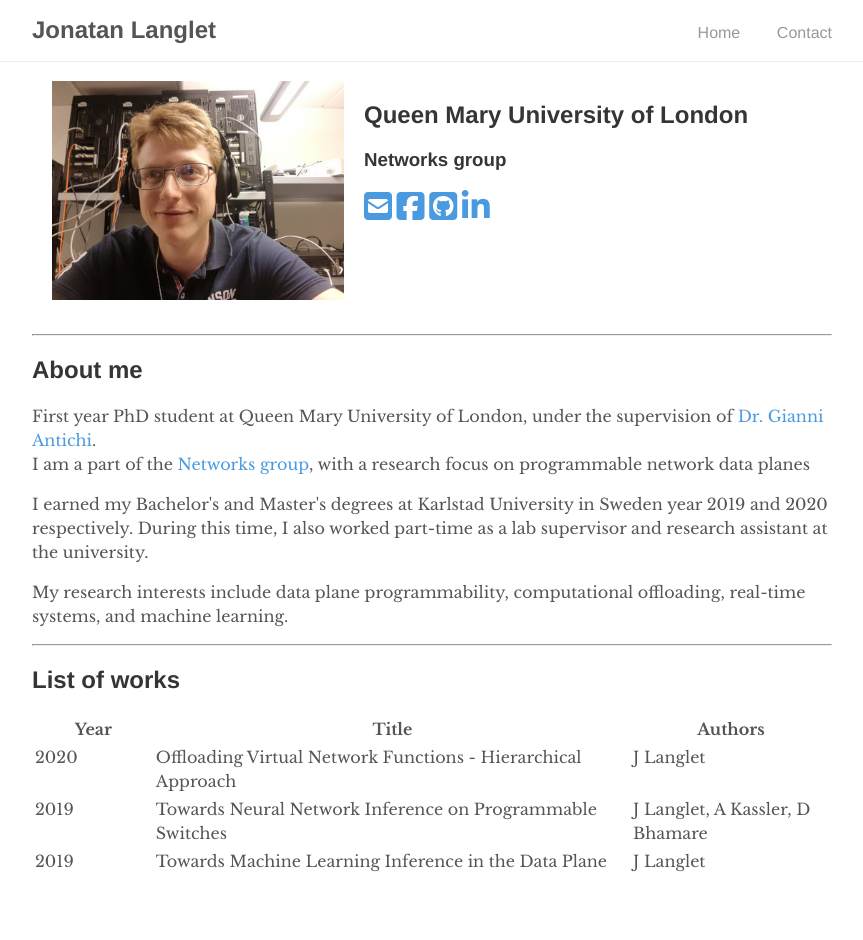
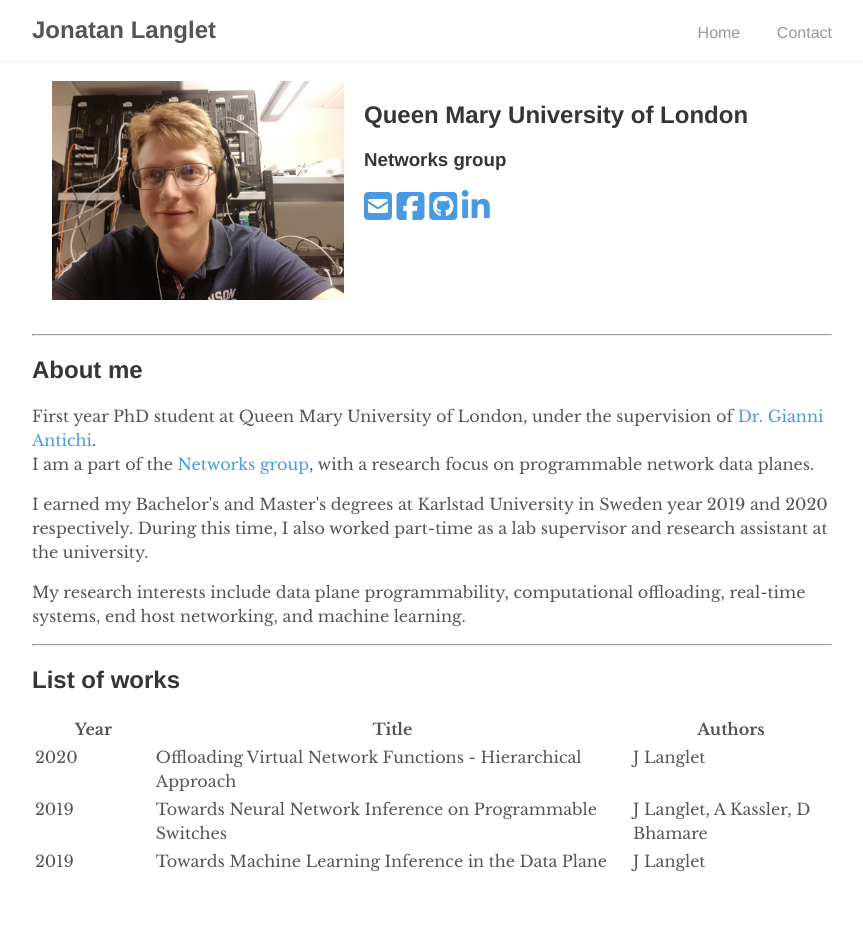
Before and after one commit to jonlanglet/jonlanglet.github.io, a Jekyll site: the page built from index.md, in a window 1280 px wide. Shown: the whole page, without its empty margins (208-1071 px from the left). Built offline with Jekyll 4.4.1, drawn with Linux system fonts in a browser that asks for light colours; nearby versions of some CDN libraries.

Commit message:
Add end host networking interest

```diff
--- a/_includes/about.html
+++ b/_includes/about.html
@@ -2,12 +2,12 @@
 <p>
 First year PhD student at Queen Mary University of London, under the supervision of <a href="https://gianniantichi.github.io/">Dr. Gianni Antichi</a>.
 <br>
-I am a part of the <a href="http://www.eecs.qmul.ac.uk/research/research-groups/networks-research-group/">Networks group</a>, with a research focus on programmable network data planes
+I am a part of the <a href="http://www.eecs.qmul.ac.uk/research/research-groups/networks-research-group/">Networks group</a>, with a research focus on programmable network data planes.
 </p>
 <p>
 I earned my Bachelor's and Master's degrees at Karlstad University in Sweden year 2019 and 2020 respectively.
 During this time, I also worked part-time as a lab supervisor and research assistant at the university.
 </p>
 <p>
-My research interests include data plane programmability, computational offloading, real-time systems, and machine learning.
+My research interests include data plane programmability, computational offloading, real-time systems, end host networking, and machine learning.
 </p>
```
